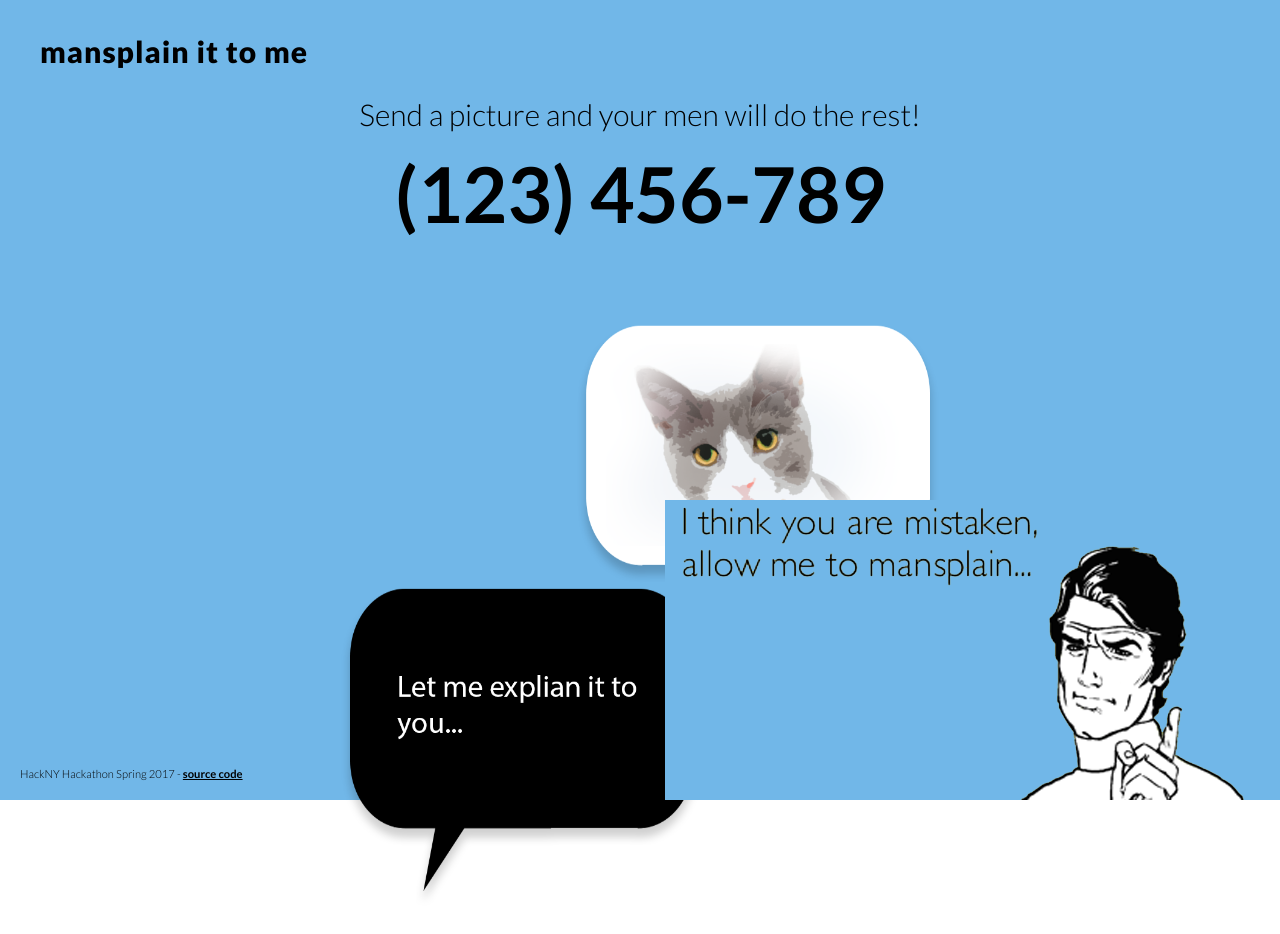
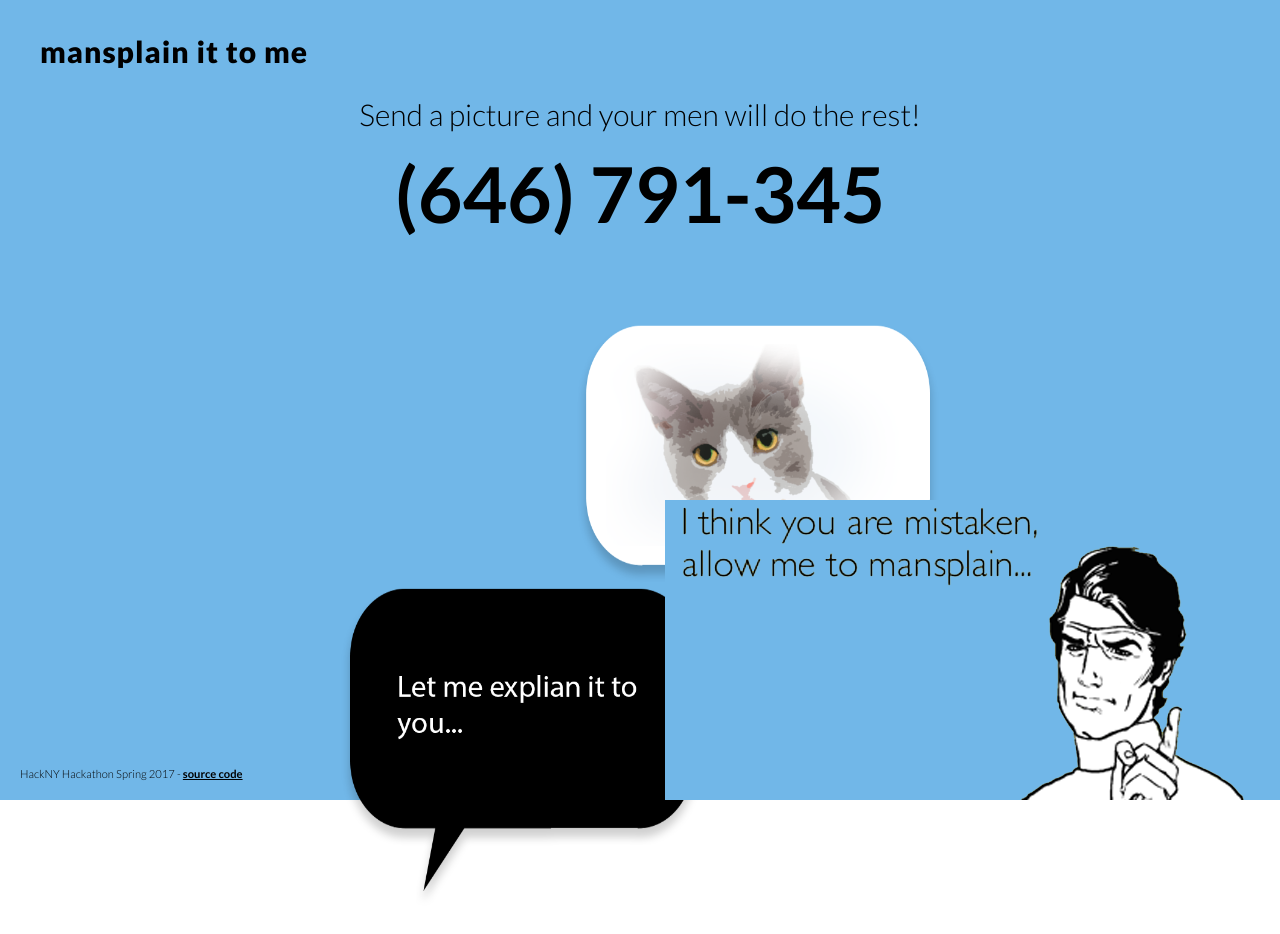
Before and after one commit to erinthered/Mansplainer, a plain HTML site: page index.html in a window 1280 px wide. Drawn offline with Linux system fonts and the light colour scheme.

Commit message:
updated number

```diff
--- a/index.html
+++ b/index.html
@@ -37,7 +37,7 @@
         <div class="row">
           <div class="col-md-8 col-md-offset-2">
             <h2>Send a picture and your men will do the rest!</h2>
-            <h2 class="mobile-number">(123) 456-789</h2>
+            <h2 class="mobile-number">(646) 791-345</h2>
             <img src="assets/img/bubble.png" class="bubble-img img-responsive">
           </div>
         </div><!--/row-->
```
